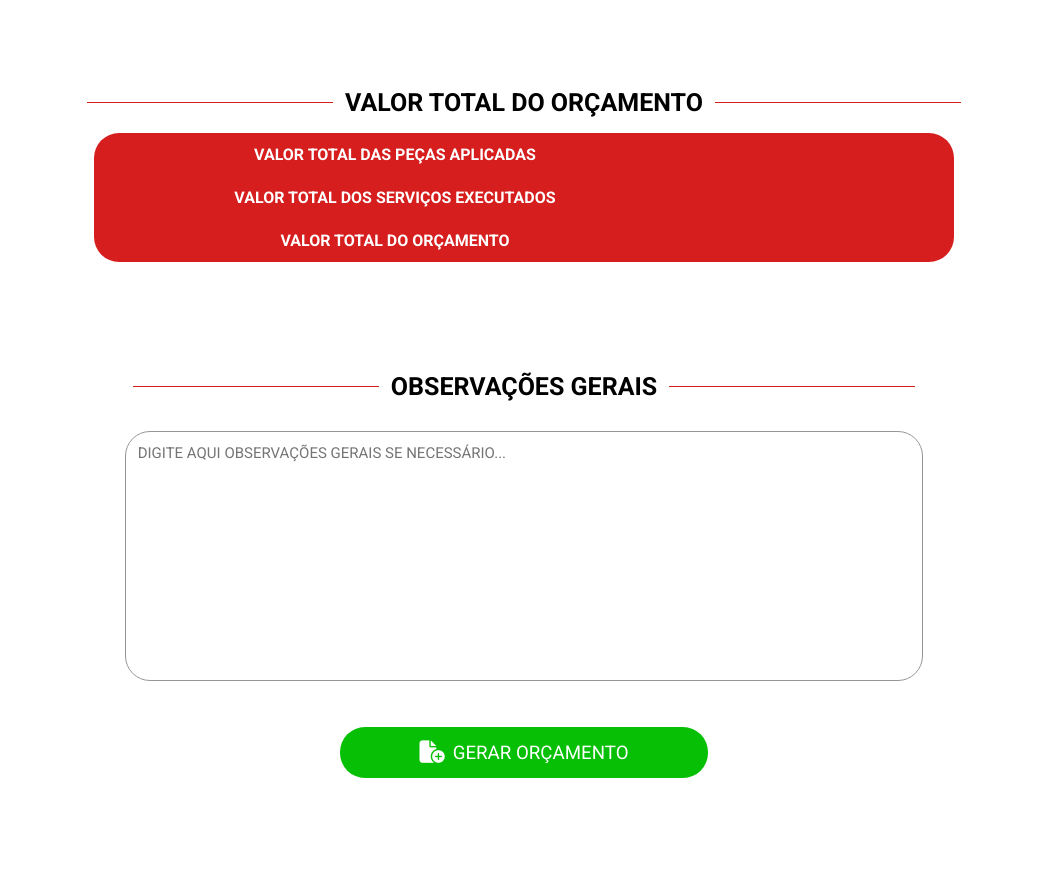
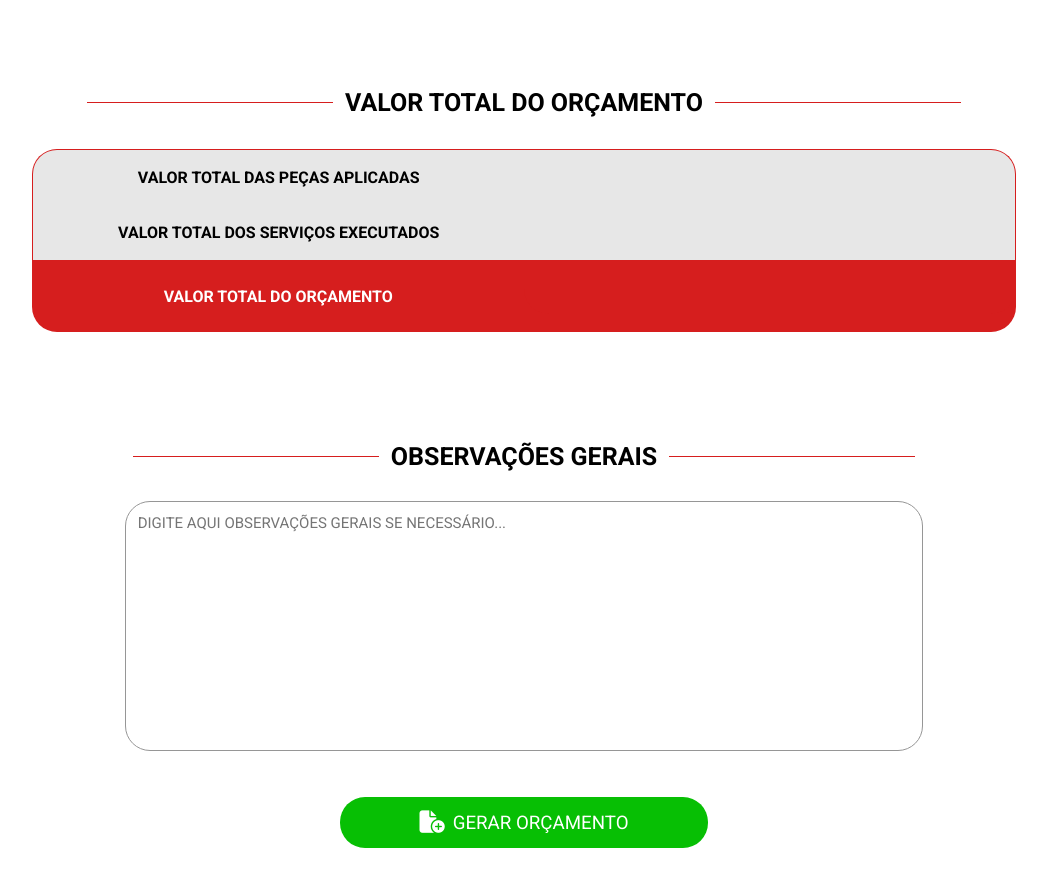
Before and after one commit to Nicholas1Front/emeg_orc, a plain HTML site: page apps/budget_plataform/budget_plataform.html in a window 1280 px wide. Shown: the part 1044-1918 px from the top of the page, without its empty margins (116-1163 px from the left). Before the commit the page ends 1848 px from the top, so only its background shows below. Drawn offline with Linux system fonts and the light colour scheme.

Commit message:
fixed design in total-budget-prod-section

```diff
--- a/apps/budget_plataform/budget_plataform.html
+++ b/apps/budget_plataform/budget_plataform.html
@@ -335,24 +335,18 @@
                     </div>
 
                     <div class="total-budget-prod-content-container">
-
-                        <div class="total-budget-prod-content-box">
-                            <div class="total-budget-prod-content-control">
-                                <h3>VALOR TOTAL DAS PEÇAS APLICADAS</h3>
-                                <span id="total-of-parts-display"></span>
-                            </div>
-
-                            <div class="total-budget-prod-content-control">
-                                <h3>VALOR TOTAL DOS SERVIÇOS EXECUTADOS</h3>
-                                <span id="total-of-services-display"></span>
-                            </div>
-
-                            <div class="total-budget-prod-content-control">
-                                <h3>VALOR TOTAL DO ORÇAMENTO</h3>
-                                <span id="total-of-budget-display"></span>
-                            </div>
+                        <div class="total-of-parts-display-control">
+                            <h3>VALOR TOTAL DAS PEÇAS APLICADAS</h3>
+                            <span class="total-of-parts-display-span"></span>
                         </div>
-
+                        <div class="total-of-services-display-control">
+                            <h3>VALOR TOTAL DOS SERVIÇOS EXECUTADOS</h3>
+                            <span class="total-of-services-display-span"></span>
+                        </div>
+                        <div class="total-of-budget-display-control">
+                            <h3>VALOR TOTAL DO ORÇAMENTO</h3>
+                            <span class="total-of-budget-display-control"></span>
+                        </div>
                     </div>
 
                 </div>
--- a/apps/budget_plataform/styles/budgetProduction.css
+++ b/apps/budget_plataform/styles/budgetProduction.css
@@ -514,7 +514,7 @@ header{
 
 .delete-btn-control button{
     background-color: #d61e1e;
-    color: white;
+    color: #fff;
     transition:0.2s;
 }
 
@@ -538,7 +538,7 @@ header{
     justify-content: center;
     align-items: center;
     background-color: #d61e1e;
-    color:white;
+    color:#fff;
     border-radius: 25px;
     padding:5px;
 }
@@ -718,7 +718,7 @@ header{
     justify-content: center;
     align-items: center;
     background-color: #d61e1e;
-    color:white;
+    color:#fff;
     border-radius: 25px;
     padding:5px;
 }
@@ -745,37 +745,65 @@ header{
 }
 
 .total-budget-prod-content-container{
-    margin-top:1rem;
+    display: flex;
+    flex-direction: column;
+    align-items: center;
+    width:100%;
+    margin-top:2rem;
+}
+
+.total-of-parts-display-control{
     display: flex;
     justify-content: center;
     align-items: center;
+    padding:18px 0;
+    width:80%;
+    border-top: 1px solid #d61e1e;
+    border-left: 1px solid #d61e1e;
+    border-right: 1px solid #d61e1e;
+    border-top-left-radius: 25px;
+    border-top-right-radius: 25px;
+    background-color: #e7e7e7;
 }
 
-.total-budget-prod-content-box{
-    width:70%;
-    background-color: #d61e1e;
-    border-radius: 25px;
-    display: flex;
-    flex-direction: column;
-    align-items: center;
+.total-of-parts-display-control h3,
+.total-of-parts-display-control span{
+    width:50%;
+    text-align: center;
 }
 
-.total-budget-prod-content-control{
-    width:100%;
+.total-of-services-display-control{
     display: flex;
     justify-content: center;
     align-items: center;
-    padding:12px 0;
+    padding:18px 0;
+    width:80%;
+    background-color: #e7e7e7;
+    border-left: 1px solid #d61e1e;
+    border-right: 1px solid #d61e1e;
+}
+
+.total-of-services-display-control h3,
+.total-of-services-display-control span{
+    width:50%;
+    text-align: center;
+}
+
+.total-of-budget-display-control{
+    display: flex;
+    justify-content: center;
+    align-items: center;
+    padding:18px 0;
+    width:80%;
+    border-bottom-left-radius: 25px;
+    border-bottom-right-radius: 25px;
+    background-color: #d61e1e;
     color: #fff;
 }
 
-.total-budget-prod-content-control h3{
-    width:70%;
-    text-align: center;
-}
-
-.total-budget-prod-content-control span{
-    width:30%;
+.total-of-budget-display-control h3,
+.total-of-budget-display-control span{
+    width:50%;
     text-align: center;
 }
 
```
